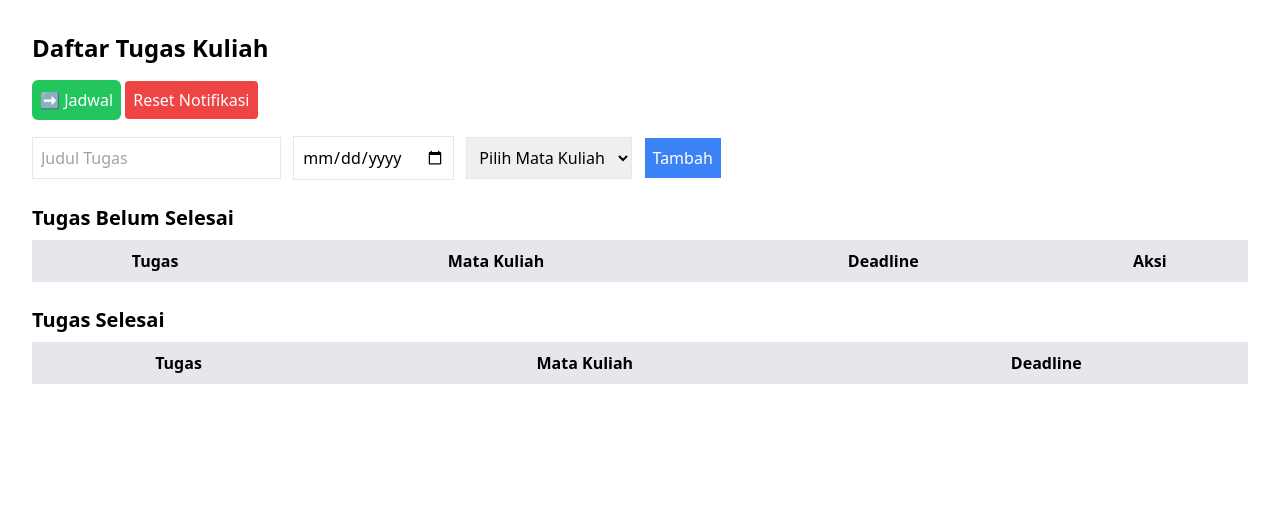
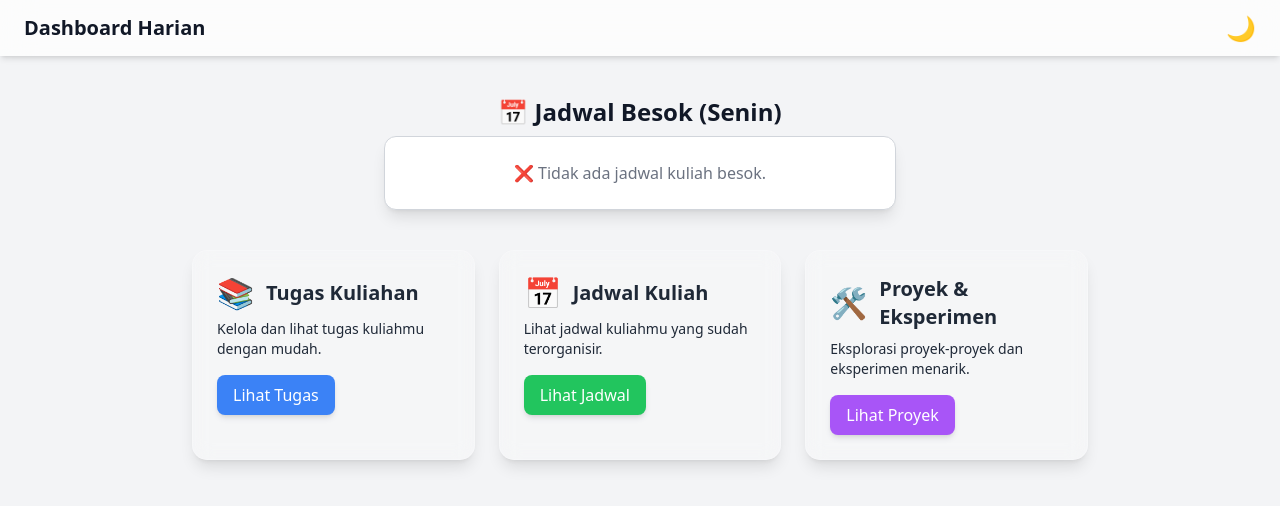
Before and after one commit to syahkty/dialyweb, a PHP site: page / in a window 1280 px wide. Shown: the top 506 px of the page. Run offline with PHP 8.4, Linux system fonts and the light colour scheme; tables that the repository leaves empty or names only in its code hold one stand-in row (values such as "Sample post"); a stand-in replaces the project's code that opens the database connection; lists and menus that the app fills with data are empty; some libraries are stand-ins or nearby versions.

Commit message:
pembaharusan tampilan menambahkan jadwal esok hari

```diff
--- a/index.php
+++ b/index.php
@@ -1,131 +1,166 @@
 <?php
-include "config.php";
-session_start();
+include "config.php"; // Pastikan sudah ada koneksi database
 
-// Tambah Tugas
-if (isset($_POST['add_task'])) {
-    $title = $_POST['title'];
-    $due_date = $_POST['due_date'];
-    $schedule_id = $_POST['schedule_id'];
+// Array untuk mencocokkan angka dengan nama hari
+$hariArray = [
+    1 => "Senin",
+    2 => "Selasa",
+    3 => "Rabu",
+    4 => "Kamis",
+    5 => "Jumat",
+    6 => "Sabtu",
+    7 => "Minggu"
+];
 
-    $sql = "INSERT INTO tasks (title, due_date, schedule_id) VALUES ('$title', '$due_date', '$schedule_id')";
-    $conn->query($sql);
-    header("Location: index.php");
-}
+// Ambil hari sekarang dalam format angka (1 = Senin, ..., 7 = Minggu)
+$hariSekarang = date('N');
 
-// Ambil Data Tugas yang Belum Selesai
-$pending_tasks = $conn->query("SELECT tasks.*, schedule.course_name FROM tasks
-                               LEFT JOIN schedule ON tasks.schedule_id = schedule.id
-                               WHERE tasks.status = 'Belum'");
+// Tentukan hari esok
+$hariEsok = ($hariSekarang == 7) ? 1 : $hariSekarang + 1;
 
-// Ambil Data Tugas yang Sudah Selesai
-$done_tasks = $conn->query("SELECT tasks.*, schedule.course_name FROM tasks
-                            LEFT JOIN schedule ON tasks.schedule_id = schedule.id
-                            WHERE tasks.status = 'Selesai'");
+// Nama hari besok
+$namaHariEsok = $hariArray[$hariEsok];
 
-$tasks = $conn->query("SELECT tasks.*, schedule.course_name FROM tasks
-                       LEFT JOIN schedule ON tasks.schedule_id = schedule.id");
-
-// Cek apakah notifikasi sudah pernah ditampilkan
-if (!isset($_SESSION['notified'])) {
-    // Ambil tugas yang deadline dalam 1 hari dan belum selesai
-    $tomorrow = date("Y-m-d", strtotime("+2 day"));
-    $result = $conn->query("
-        SELECT tasks.title, schedule.course_name
-        FROM tasks
-        LEFT JOIN schedule ON tasks.schedule_id = schedule.id
-        WHERE tasks.due_date = '$tomorrow' AND tasks.status != 'Selesai'
-    ");
-
-    if ($result->num_rows > 0) {
-        $_SESSION['notified'] = true; // Tandai sudah menampilkan notifikasi
-
-        echo "<div class='notif bg-yellow-300 p-2 mb-2'>";
-        echo "⚠️ Tugas berikut akan deadline besok:<br>";
-        while ($row = $result->fetch_assoc()) {
-            echo "<b>" . $row['title'] . "</b> - " . $row['course_name'] . "<br>";
-        }
-        echo "</div>";
-    }
-}
-
-$schedules = $conn->query("SELECT * FROM schedule");
+// Ambil jadwal untuk hari esok dari database
+$query = "SELECT * FROM schedule WHERE day = '$namaHariEsok'";
+$result = $conn->query($query);
 ?>
 
 <!DOCTYPE html>
 <html lang="id">
 <head>
-    <title>Todo Tugas Kuliah</title>
+    <meta charset="UTF-8">
+    <meta name="viewport" content="width=device-width, initial-scale=1.0">
+    <title>Dashboard Harian</title>
     <script src="https://cdn.tailwindcss.com"></script>
+    <script>
+        // Konfigurasi Tailwind agar dark mode pakai class
+        tailwind.config = {
+            darkMode: 'class'
+        };
+
+        document.addEventListener("DOMContentLoaded", () => {
+            console.log("Halaman dimuat.");
+
+            // Cek preferensi mode gelap dari localStorage
+            const theme = localStorage.getItem("theme");
+            console.log("Tema dari localStorage:", theme);
+
+            if (theme === "dark") {
+                document.documentElement.classList.add("dark");
+                document.getElementById("darkModeIcon").innerHTML = "☀️";
+                console.log("Dark mode diaktifkan.");
+            } else {
+                document.documentElement.classList.remove("dark");
+                document.getElementById("darkModeIcon").innerHTML = "🌙";
+                console.log("Light mode diaktifkan.");
+            }
+        });
+
+        function toggleDarkMode() {
+            console.log("Tombol diklik.");
+
+            if (document.documentElement.classList.contains("dark")) {
+                document.documentElement.classList.remove("dark");
+                localStorage.setItem("theme", "light");
+                document.getElementById("darkModeIcon").innerHTML = "🌙";
+                console.log("Dark mode dimatikan, tema disimpan: light.");
+            } else {
+                document.documentElement.classList.add("dark");
+                localStorage.setItem("theme", "dark");
+                document.getElementById("darkModeIcon").innerHTML = "☀️";
+                console.log("Dark mode diaktifkan, tema disimpan: dark.");
+            }
+        }
+    </script>
+    <style>
+        /* Efek kaca transparan */
+        .glassmorphism {
+            background: rgba(255, 255, 255, 0.2);
+            backdrop-filter: blur(10px);
+            -webkit-backdrop-filter: blur(10px);
+            border-radius: 15px;
+            border: 1px solid rgba(255, 255, 255, 0.2);
+        }
+    </style>
 </head>
-<body class="p-8">
+<body class="bg-gray-100 dark:bg-gray-900 text-gray-900 dark:text-gray-200 transition-all duration-300">
 
-<h1 class="text-2xl font-bold mb-4">Daftar Tugas Kuliah</h1>
-<a href="schedule.php" class="bg-green-500 text-white p-2 rounded-md mb-4 inline-block">➡️ Jadwal</a>
-<a href="reset_notif.php" class="bg-red-500 text-white p-2 rounded">Reset Notifikasi</a>
+    <!-- Navbar -->
+    <nav class="fixed top-0 left-0 w-full bg-white dark:bg-gray-800 bg-opacity-70 dark:bg-opacity-70 backdrop-blur-lg shadow-md py-3 px-6 flex justify-between items-center">
+        <h1 class="text-xl font-bold">Dashboard Harian</h1>
+        <button onclick="toggleDarkMode()" class="text-2xl focus:outline-none transition">
+            <span id="darkModeIcon">🌙</span>
+        </button>
+    </nav>
 
+    <div class="mt-10 flex flex-col items-center justify-center">
+    <h2 class="text-2xl font-bold pt-14 pb-2 flex items-center gap-2">
+        📅 Jadwal Besok (<?= $namaHariEsok ?>)
+    </h2>
 
-<!-- Form Tambah Tugas -->
-<form method="POST" class="mb-4">
-    <input type="text" name="title" placeholder="Judul Tugas" required class="border p-2 mr-2">
-    <input type="date" name="due_date" required class="border p-2 mr-2">
-    <select name="schedule_id" required class="border p-2 mr-2">
-        <option value="">Pilih Mata Kuliah</option>
-        <?php while ($row = $schedules->fetch_assoc()): ?>
-            <option value="<?= $row['id'] ?>"><?= $row['course_name'] ?></option>
-        <?php endwhile; ?>
-    </select>
-    <button type="submit" name="add_task" class="bg-blue-500 text-white p-2">Tambah</button>
-</form>
+    <div class="glassmorphism p-6 shadow-lg w-full max-w-lg rounded-xl border border-gray-300 dark:border-gray-700 bg-white dark:bg-gray-900">
+        <?php if ($result->num_rows > 0): ?>
+            <ul class="space-y-4">
+                <?php while ($row = $result->fetch_assoc()): ?>
+                    <li class="flex items-center gap-4 bg-gray-100 dark:bg-gray-800 shadow p-4 rounded-lg hover:scale-105 transform transition-all duration-300 hover:bg-gray-200 dark:hover:bg-gray-700">
+                        <span class="text-3xl">📖</span> <!-- Ikon Buku -->
+                        <div>
+                            <p class="text-lg font-semibold"><?= $row['course_name'] ?></p>
+                            <div class="text-sm text-gray-600 dark:text-gray-300 flex gap-2">
+                                🕒 <span class="bg-yellow-300 dark:bg-yellow-600 text-black dark:text-white px-2 py-1 rounded-md">
+                                    <?= $row['start_time'] ?> - <?= $row['end_time'] ?>
+                                </span>
+                                📍 <span class="bg-green-300 dark:bg-green-600 text-black dark:text-white px-2 py-1 rounded-md">
+                                    <?= $row['room'] ?>
+                                </span>
+                            </div>
+                        </div>
+                    </li>
+                <?php endwhile; ?>
+            </ul>
+        <?php else: ?>
+            <p class="text-gray-500 dark:text-gray-400 text-center">❌ Tidak ada jadwal kuliah besok.</p>
+        <?php endif; ?>
+    </div>
+</div>
 
-<!-- Tabel Tugas Belum Selesai -->
-<h2 class="text-xl font-bold mt-6 mb-2">Tugas Belum Selesai</h2>
-<table class="border-collapse border w-full">
-    <tr class="bg-gray-200">
-        <th class="border p-2">Tugas</th>
-        <th class="border p-2">Mata Kuliah</th>
-        <th class="border p-2">Deadline</th>
-        <th class="border p-2">Aksi</th>
-    </tr>
-    <?php while ($row = $pending_tasks->fetch_assoc()): ?>
-    <tr>
-        <td class="border p-2"><?= $row['title'] ?></td>
-        <td class="border p-2"><?= $row['course_name'] ?></td>
-        <td class="border p-2"><?= $row['due_date'] ?></td>
-        <td class="border p-2">
-            <a href="update_task.php?id=<?= $row['id'] ?>" class="bg-green-500 text-white p-1 rounded">✔ Selesaikan</a>
-        </td>
-    </tr>
-    <?php endwhile; ?>
-</table>
+    <!-- Konten -->
+    <div class="flex flex-col items-center justify-center p-10">
+        <!-- Grid Menu -->
+        <div class="grid gap-6 sm:grid-cols-2 lg:grid-cols-3 w-full max-w-4xl">
+            <a href="task.php" class="glassmorphism p-6 text-gray-800 dark:text-gray-200 shadow-lg hover:scale-105 transform transition-all">
+                <div class="flex items-center gap-3">
+                    <span class="text-3xl">📚</span>
+                    <h2 class="text-xl font-bold">Tugas Kuliahan</h2>
+                </div>
+                <p class="text-sm mt-2">Kelola dan lihat tugas kuliahmu dengan mudah.</p>
+                <button class="mt-4 px-4 py-2 bg-blue-500 dark:bg-blue-700 text-white rounded-lg shadow-md hover:bg-blue-600 dark:hover:bg-blue-800 transition">
+                    Lihat Tugas
+                </button>
+            </a>
+            <a href="schedule.php" class="glassmorphism p-6 text-gray-800 dark:text-gray-200 shadow-lg hover:scale-105 transform transition-all">
+                <div class="flex items-center gap-3">
+                    <span class="text-3xl">📅</span>
+                    <h2 class="text-xl font-bold">Jadwal Kuliah</h2>
+                </div>
+                <p class="text-sm mt-2">Lihat jadwal kuliahmu yang sudah terorganisir.</p>
+                <button class="mt-4 px-4 py-2 bg-green-500 dark:bg-green-700 text-white rounded-lg shadow-md hover:bg-green-600 dark:hover:bg-green-800 transition">
+                    Lihat Jadwal
+                </button>
+            </a>
+            <a href="project.html" class="glassmorphism p-6 text-gray-800 dark:text-gray-200 shadow-lg hover:scale-105 transform transition-all">
+                <div class="flex items-center gap-3">
+                    <span class="text-3xl">🛠️</span>
+                    <h2 class="text-xl font-bold">Proyek & Eksperimen</h2>
+                </div>
+                <p class="text-sm mt-2">Eksplorasi proyek-proyek dan eksperimen menarik.</p>
+                <button class="mt-4 px-4 py-2 bg-purple-500 dark:bg-purple-700 text-white rounded-lg shadow-md hover:bg-purple-600 dark:hover:bg-purple-800 transition">
+                    Lihat Proyek
+                </button>
+            </a>
+        </div>
+    </div>
 
-<!-- Tabel Tugas Selesai -->
-<h2 class="text-xl font-bold mt-6 mb-2">Tugas Selesai</h2>
-<table class="border-collapse border w-full">
-    <tr class="bg-gray-200">
-        <th class="border p-2">Tugas</th>
-        <th class="border p-2">Mata Kuliah</th>
-        <th class="border p-2">Deadline</th>
-    </tr>
-    <?php while ($row = $done_tasks->fetch_assoc()): ?>
-    <tr>
-        <td class="border p-2"><?= $row['title'] ?></td>
-        <td class="border p-2"><?= $row['course_name'] ?></td>
-        <td class="border p-2"><?= $row['due_date'] ?></td>
-    </tr>
-    <?php endwhile; ?>
-</table>
-
-<script>
-    function dismissNotif() {
-        document.getElementById("notifBox").style.display = "none";
-
-        // Kirim request ke PHP untuk menghapus session
-        fetch("clear_notif.php").then(() => location.reload());
-    }
-</script>
-
-
-</script>
 </body>
 </html>
--- a/project.html
+++ b/project.html
@@ -10,7 +10,7 @@
 
     <div class="container mx-auto p-6">
         <h1 class="text-3xl font-bold text-center mb-6">📌 Daftar Proyek</h1>
-
+        <a href="index.php" class="bg-red-500 hover:bg-red-600 text-white p-2 rounded-md mb-6 inline-block">⬅ Kembali</a>
         <!-- Grid Card -->
         <div class="grid md:grid-cols-2 lg:grid-cols-3 gap-6">
 
--- a/schedule.php
+++ b/schedule.php
@@ -103,7 +103,7 @@ if (isset($_POST['update_schedule'])) {
         </button>
     </div>
 
-    <a href="index.html" class="bg-red-500 hover:bg-red-600 text-white p-2 rounded-md mb-6 inline-block">⬅ Kembali</a>
+    <a href="index.php" class="bg-red-500 hover:bg-red-600 text-white p-2 rounded-md mb-6 inline-block">⬅ Kembali</a>
 
     <div class="bg-white dark:bg-gray-800 p-6 rounded-lg shadow-lg mb-6">
         <form method="POST" class="grid gap-4 grid-cols-1 sm:grid-cols-2 md:grid-cols-2">
--- a/task.php
+++ b/task.php
@@ -10,7 +10,7 @@ if (isset($_POST['add_task'])) {
 
     $sql = "INSERT INTO tasks (title, due_date, schedule_id) VALUES ('$title', '$due_date', '$schedule_id')";
     $conn->query($sql);
-    header("Location: index.php");
+    header("Location: task.php");
 }
 
 // Ambil Data Tugas
@@ -91,7 +91,7 @@ $schedules = $conn->query("SELECT * FROM schedule");
         </button>
     </div>
 
-    <a href="index.html" class="bg-red-500 hover:bg-red-600 text-white p-2 rounded-md mb-6 inline-block">⬅ Kembali</a>
+    <a href="index.php" class="bg-red-500 hover:bg-red-600 text-white p-2 rounded-md mb-6 inline-block">⬅ Kembali</a>
     <!-- Form Tambah Tugas -->
     <form method="POST" class="bg-white dark:bg-gray-800 p-6 rounded-md shadow-md flex flex-col gap-4">
         <input type="text" name="title" placeholder="Judul Tugas" required
@@ -135,7 +135,5 @@ $schedules = $conn->query("SELECT * FROM schedule");
         <?php endwhile; ?>
     </div>
 </div>
-
-syahkty
 </body>
 </html>
```
Also changed, not shown: index.html (deleted, +0 -107 lines).
